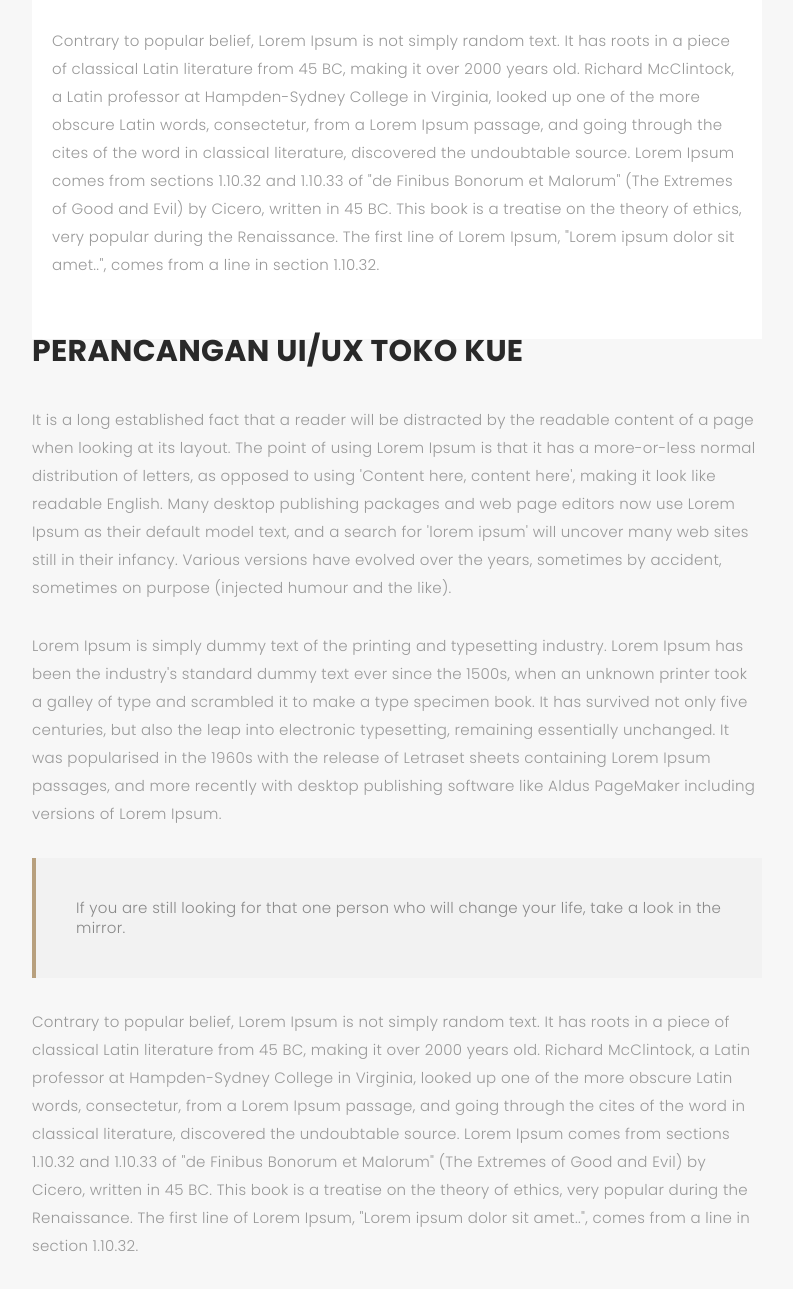
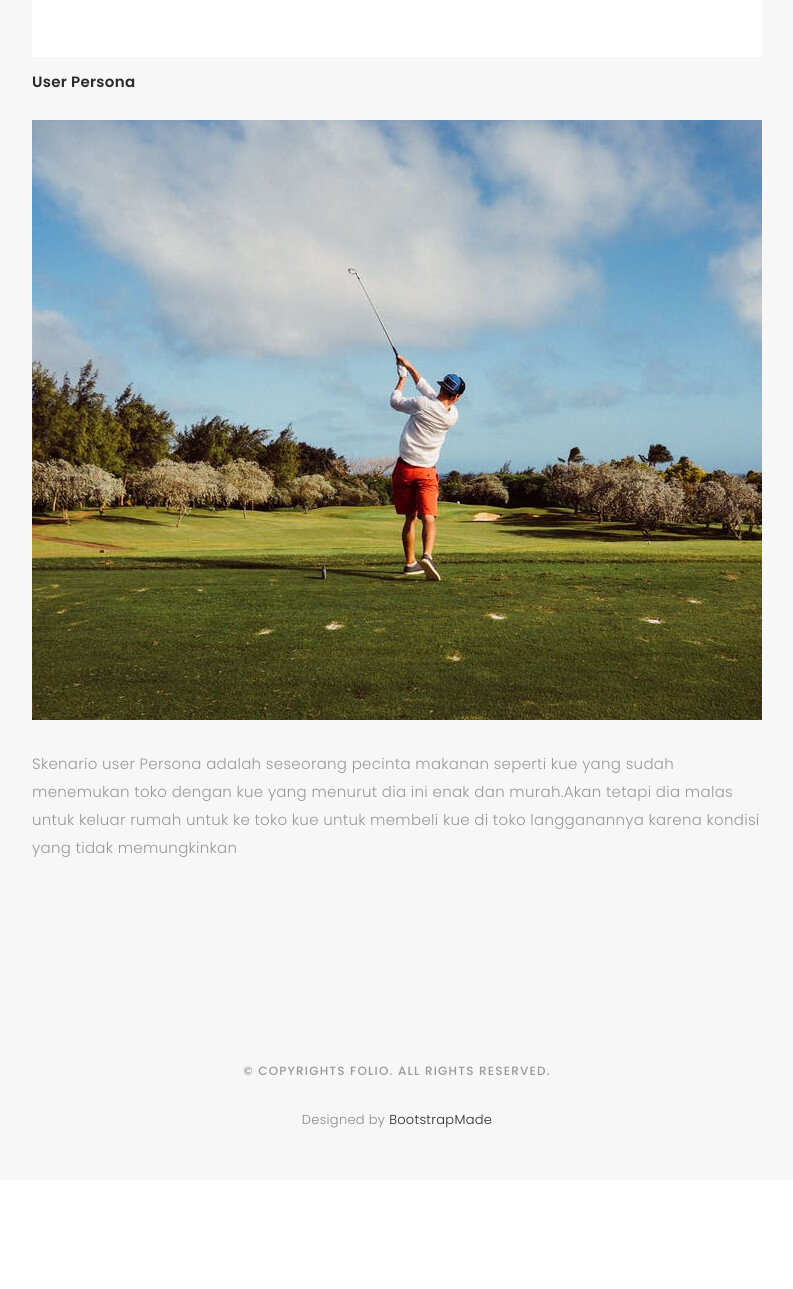
Before and after one commit to cagiqbal/cagiqbal, a plain HTML site: page blog-single.html in a window 1280 px wide. Shown: the part 1191-2480 px from the top of the page, without its empty margins (243-1036 px from the left). After the commit the page ends 2371 px from the top, so only its background shows below. Drawn offline with Linux system fonts and the light colour scheme; a web font is replaced by a local one.

Commit message:
Update blog-single.html

```diff
--- a/blog-single.html
+++ b/blog-single.html
@@ -98,27 +98,17 @@
                     <p class="mb-30">Membuat sebuah mobile apps untuk memudahkan User/pelanggan  untuk memesan kue di toko tersebut.User hanya tinggal membuka apps tersebut lalu memilih pesanan yang di inginkan dan nanti pesanan akan di antarkan oleh driver ke rumah anda
                      </p>
 
-                    <p class="mb-30">Contrary to popular belief, Lorem Ipsum is not simply random text. It has roots in a piece of classical Latin literature from 45 BC, making it over 2000 years old. Richard McClintock, a Latin professor at Hampden-Sydney College in
-                      Virginia, looked up one of the more obscure Latin words, consectetur, from a Lorem Ipsum passage, and going through the cites of the word in classical literature, discovered the undoubtable source. Lorem Ipsum comes from sections
-                      1.10.32 and 1.10.33 of "de Finibus Bonorum et Malorum" (The Extremes of Good and Evil) by Cicero, written in 45 BC. This book is a treatise on the theory of ethics, very popular during the Renaissance. The first line of Lorem Ipsum,
-                      "Lorem ipsum dolor sit amet..", comes from a line in section 1.10.32.</p>
+
                   </div>
                      <div class="journal-txt">
-                      <h4><a href="#">PERANCANGAN UI/UX TOKO KUE</a></h4>
+                      <h5><a href="#">User Persona</a></h5>
                     </div>
+                <img src="images/blog-post-big.jpg" class="img-responsive" alt="reviews2">
 </ul>
                     </div>
-                    <p class="mb-30">It is a long established fact that a reader will be distracted by the readable content of a page when looking at its layout. The point of using Lorem Ipsum is that it has a more-or-less normal distribution of letters, as opposed to
-                      using 'Content here, content here', making it look like readable English. Many desktop publishing packages and web page editors now use Lorem Ipsum as their default model text, and a search for 'lorem ipsum' will uncover many web
-                      sites still in their infancy. Various versions have evolved over the years, sometimes by accident, sometimes on purpose (injected humour and the like).</p>
-                    <p class="mb-30">Lorem Ipsum is simply dummy text of the printing and typesetting industry. Lorem Ipsum has been the industry's standard dummy text ever since the 1500s, when an unknown printer took a galley of type and scrambled it to make a type
-                      specimen book. It has survived not only five centuries, but also the leap into electronic typesetting, remaining essentially unchanged. It was popularised in the 1960s with the release of Letraset sheets containing Lorem Ipsum passages,
-                      and more recently with desktop publishing software like Aldus PageMaker including versions of Lorem Ipsum.</p>
-                    <blockquote>If you are still looking for that one person who will change your life, take a look in the mirror.</blockquote>
-                    <p class="mb-30">Contrary to popular belief, Lorem Ipsum is not simply random text. It has roots in a piece of classical Latin literature from 45 BC, making it over 2000 years old. Richard McClintock, a Latin professor at Hampden-Sydney College in
-                      Virginia, looked up one of the more obscure Latin words, consectetur, from a Lorem Ipsum passage, and going through the cites of the word in classical literature, discovered the undoubtable source. Lorem Ipsum comes from sections
-                      1.10.32 and 1.10.33 of "de Finibus Bonorum et Malorum" (The Extremes of Good and Evil) by Cicero, written in 45 BC. This book is a treatise on the theory of ethics, very popular during the Renaissance. The first line of Lorem Ipsum,
-                      "Lorem ipsum dolor sit amet..", comes from a line in section 1.10.32.</p>
+                    <p class="mb-30">Skenario user Persona adalah seseorang pecinta makanan seperti kue yang sudah menemukan toko dengan kue yang menurut dia ini enak dan murah.Akan tetapi dia malas untuk keluar rumah untuk ke toko kue untuk membeli kue di toko langganannya
+                                     karena kondisi yang tidak memungkinkan</p>
+
                   </div>
                 </div>
               </div>
```
